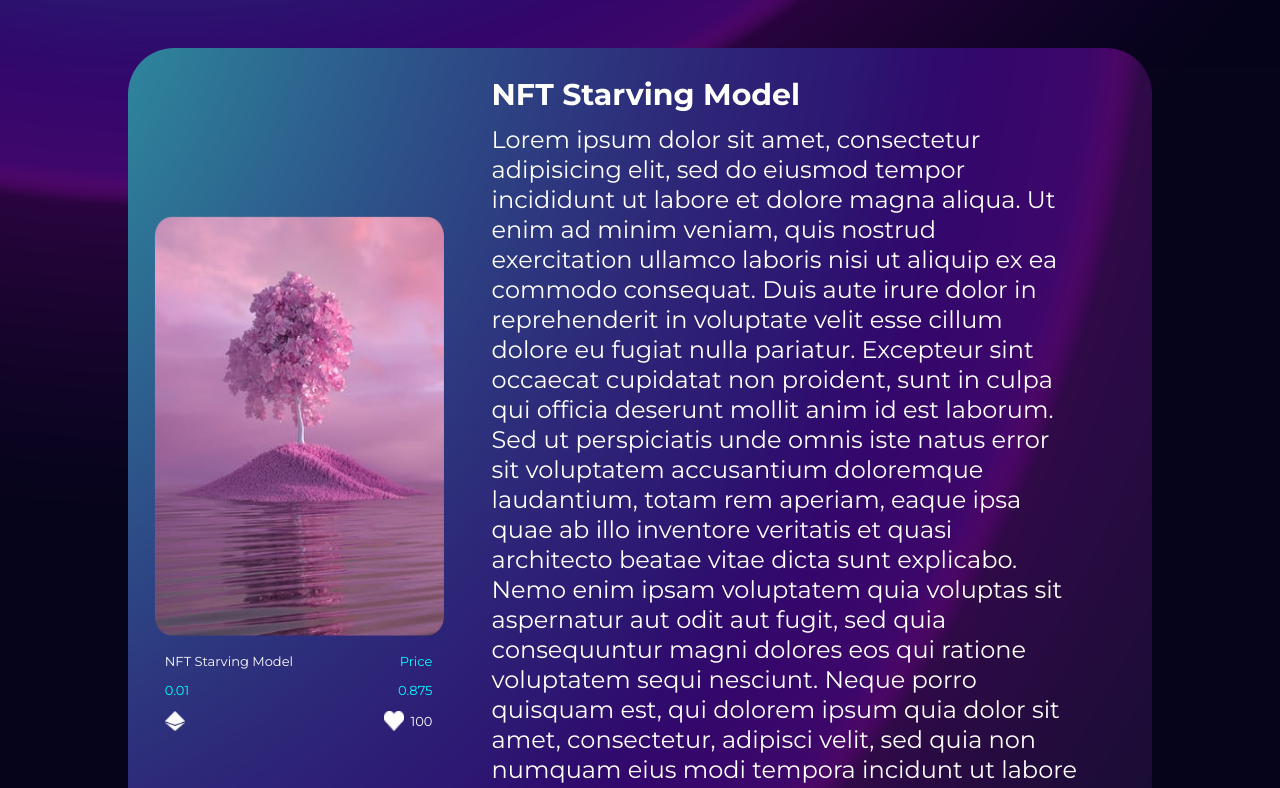
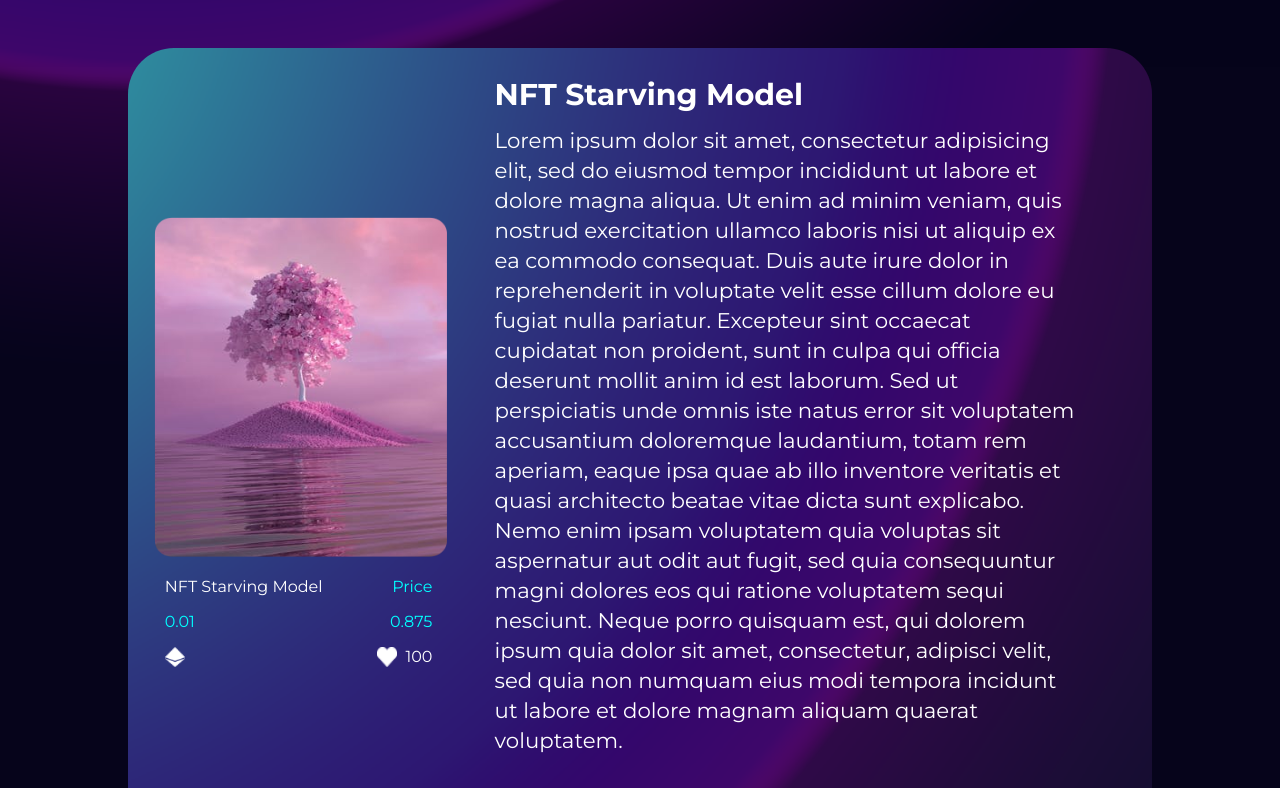
Before and after one commit to igaimerca/starving-model-website, a React (Vite) app: page / in a window 1280 px wide. Shown: the part 1040-1828 px from the top of the page. Built offline with nearby package versions, Linux system fonts and the light colour scheme.

Commit message:
feat: revamp

```diff
--- a/src/components/About/About.css
+++ b/src/components/About/About.css
@@ -14,8 +14,8 @@
     padding: 2rem;
 }
 .about-wrapper img {
-  height: 420px;
-  width: 290px;
+    height: 340px;
+    width: 293px;
 }
 
 .about-wrapper h2 {
@@ -44,7 +44,7 @@
   display: flex;
   justify-content: space-between;
   align-items: center;
-  font-size: 13px;
+  font-size: 16px;
   margin: 1em 0;
 }
 
@@ -64,5 +64,5 @@
 
 .content p {
   line-height: 33px;
-  font-size: 24px;
+  font-size: 21.3px;
 }
```
